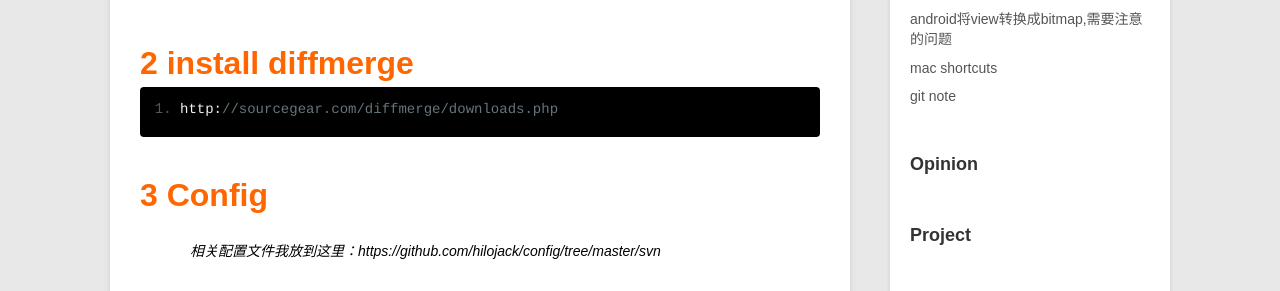
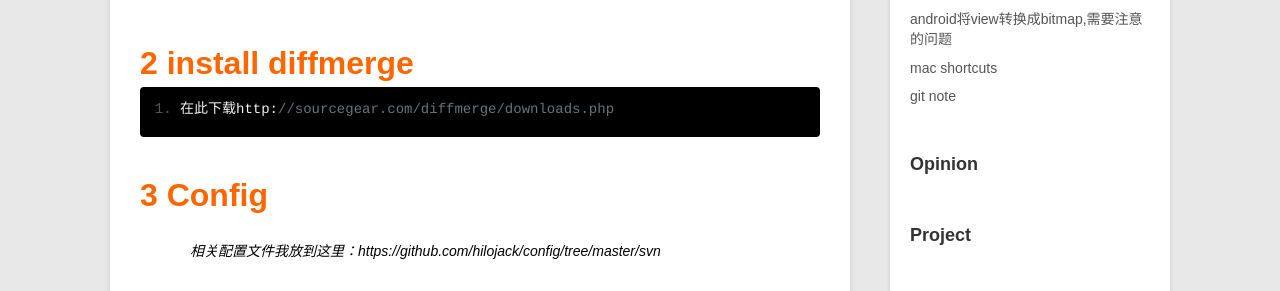
Before and after one commit to androidcoder90/androidcoder90.github.io, a Jekyll site: the page built from _posts/blog/2013-11-27-svn-diffmerge.md, in a window 1280 px wide. Shown: the part 331-622 px from the top of the page. Built offline with Jekyll 4.4.1, drawn with Linux system fonts in a browser that asks for light colours; Markdown is read by kramdown in place of the engine named in the settings.

Commit message:
svn-diffmerge

```diff
--- a/_posts/blog/2013-11-27-svn-diffmerge.md
+++ b/_posts/blog/2013-11-27-svn-diffmerge.md
@@ -9,7 +9,7 @@ description:
 diffmerge 是一款非常棒的diff工具，利用diffmerge 可以很好的做到svn merge（交互）.
 
 # install diffmerge
-	http://sourcegear.com/diffmerge/downloads.php
+	在此下载http://sourcegear.com/diffmerge/downloads.php
 
 # Config
 >> 相关配置文件我放到这里：https://github.com/hilojack/config/tree/master/svn
```
